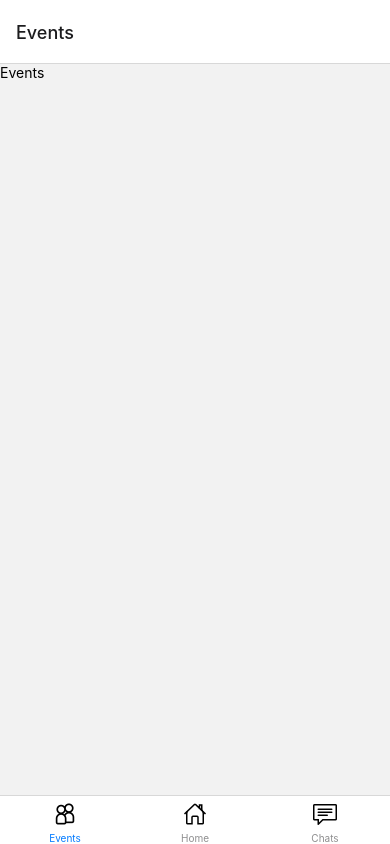
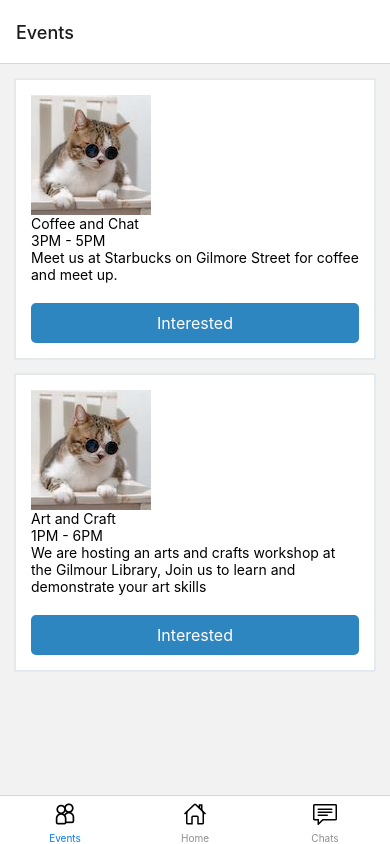
Before and after one commit to ShyNebulas/Healp, a React Native app: screen /Events in a window 390 px wide. Built offline with nearby package versions, Linux system fonts and the light colour scheme.

Commit message:
added events

```diff
--- a/App.js
+++ b/App.js
@@ -9,6 +9,8 @@ import { AntDesign } from '@expo/vector-icons';
 import Chatsinfo from './src/frontend/pages/Chats';
 import DirectMessage from './src/frontend/pages/DirectMessage';
 import MapView from "react-native-maps";
+import { Card } from 'react-native-elements';
+import Events from './src/frontend/pages/Events'
 
 import data from './src/data/data.json';
 // Remebers navigational path
@@ -46,14 +48,13 @@ function Chats(){
 }
 
 
-function Events(){
-  return(
+function EventsScreen(){
+      return (
             <View>
-        <Text>Events</Text>
+              <Events />
             </View>
           );
 }
-
 
 const Tab = createBottomTabNavigator();
 
@@ -65,7 +66,7 @@ class App extends React.Component {
         <NavigationContainer>
           <Tab.Navigator>
 
-            <Tab.Screen name="Events" component={Events}
+            <Tab.Screen name="Events" component={EventsScreen}
                         options={{
                             tabBarLabel: 'Events',
                             tabBarIcon: ({ color, size }) => (
--- /dev/null
+++ b/src/data/events.json
@@ -0,0 +1,16 @@
+[
+  {
+    "id": 1,
+    "title": "Coffee and Chat",
+    "description": "Meet us at Starbucks on Gilmore Street for coffee and meet up.",
+    "time": "3PM - 5PM",
+    "buttonText": "Interested"
+  },
+  {
+    "id": 2,
+    "title": "Art and Craft",
+    "description": "We are hosting an arts and crafts workshop at the Gilmour Library, Join us to learn and demonstrate your art skills",
+    "time": "1PM - 6PM",
+    "buttonText": "Interested"
+  }
+  ]
--- a/src/frontend/pages/Events.js
+++ b/src/frontend/pages/Events.js
@@ -0,0 +1,45 @@
+import React from 'react';
+import { StatusBar } from 'expo-status-bar';
+import { SectionList, View, Text, Image, TouchableOpacity } from 'react-native';
+import { StyleSheet } from 'react-native';
+import { Card } from 'react-native-elements';
+
+import data from '../../data/events.json';
+import catImage from "../assets/cat.jpg";
+
+class Events extends React.Component {
+  render() {
+    return (
+      <View>
+        {data.map((card) => (
+          <TouchableOpacity key={card.id}>
+            <Card>
+              <Image source={catImage} resizeMode="contain" />
+              <Text>{card.title}</Text>
+              <Text>{card.time}</Text>
+              <Text>{card.description}</Text>
+
+              <TouchableOpacity style={styles.button}>
+                <Text style={styles.buttonText}>{card.buttonText}</Text>
+              </TouchableOpacity>
+            </Card>
+          </TouchableOpacity>
+        ))}
+      </View>
+    );
+  }
+}
+const styles = StyleSheet.create({
+    button: {
+      backgroundColor: '#2E86C1',
+      padding: 10,
+      borderRadius: 5,
+      marginTop: 20,
+    },
+    buttonText: {
+      color: '#FFFFFF',
+      textAlign: 'center',
+      fontSize: 16,
+    },
+  });
+export default Events;
```
Also changed, not shown: package.json (+5 -2 lines), src/frontend/pages/AddEvent.js (added, +45 -0 lines), src/frontend/assets/cat.jpg (added), src/frontend/pages/Chats.js (line endings or trailing spaces), 1 other file (tests, documents, lock files or other folders). Lines whose indentation alone changed are shown as unchanged.
